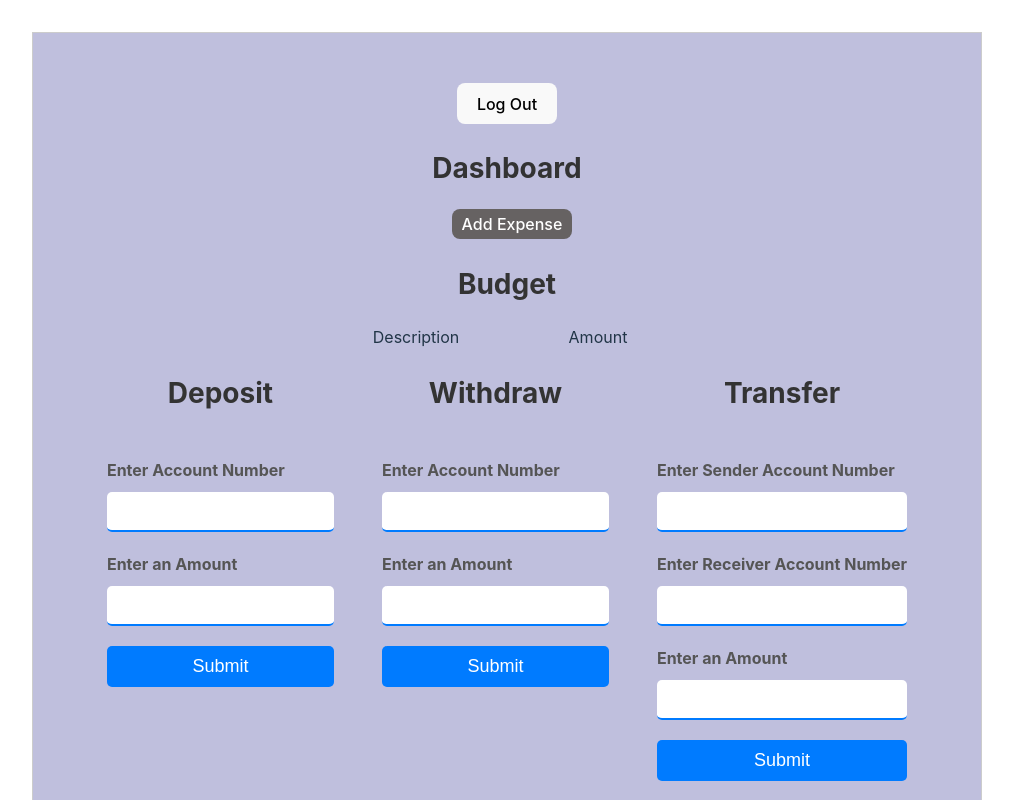
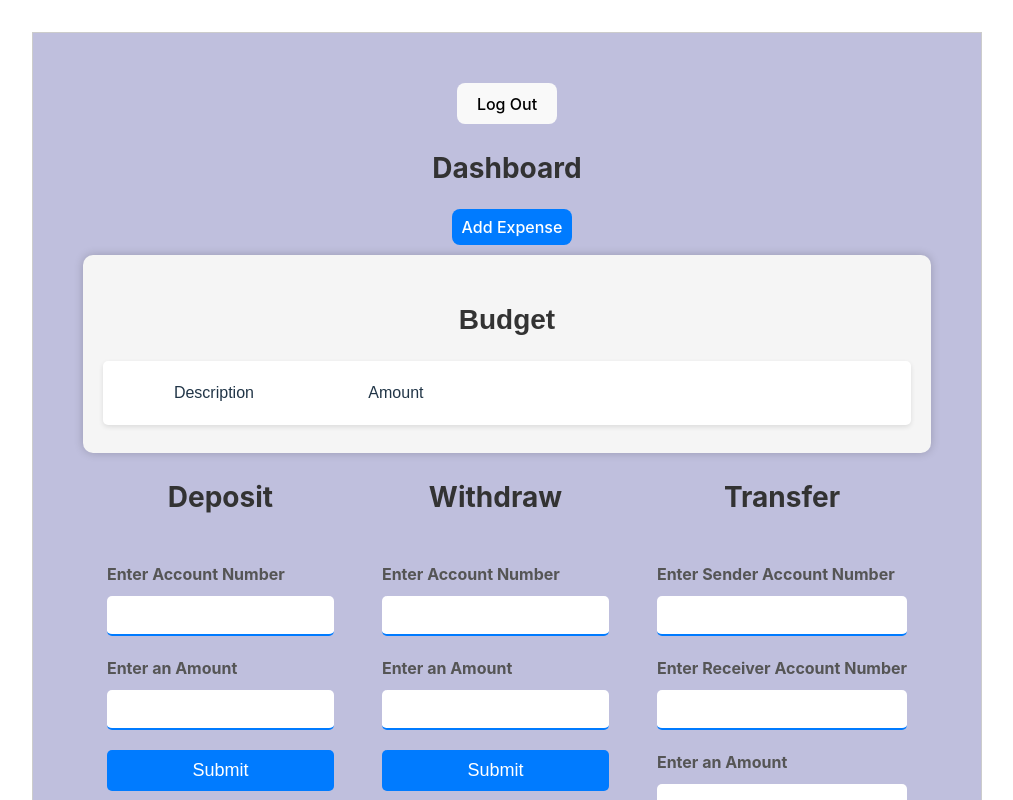
Before and after one commit to Amieldat/my-banking-app, a React (Vite) app: page /dashboard in a window 1280 px wide. Shown: the top 800 px of the page, without its empty margins (123-1136 px from the left). Built offline with nearby package versions, Linux system fonts and the light colour scheme.

Commit message:
Update and added css design

```diff
--- a/src/assets/css/Global.css
+++ b/src/assets/css/Global.css
@@ -142,10 +142,27 @@ body.modal-open {
   }
 
   .addExpense-button {
-    background-color: #666262;
+    background-color: #007bff;
     color: #ffffff;
     border: none;
-    padding: 5px 10px;
+    padding: 8px 10px;
     margin-left: 10px;
+    margin-bottom: 10px;
     cursor: pointer;
   }
+
+.logout-button-container {
+  display: flex;
+  justify-content: flex-end;
+  margin-right: 20px;
+}
+
+.logout-button {
+  background-color:#007bff;
+  color: white;
+  border: none;
+  padding: 10px 20px;
+  cursor: pointer;
+  border-radius: 5px;
+  font-size: 16px;
+}
--- a/src/assets/css/Universal.css
+++ b/src/assets/css/Universal.css
@@ -1,9 +1,72 @@
-/* for Budget.css */
+/* Budget.css */
+#budget {
+  font-family: Arial, sans-serif;
+  background-color: #f5f5f5;
+  padding: 20px;
+  border-radius: 10px;
+  box-shadow: 0px 0px 10px rgba(0, 0, 0, 0.2);
+}
+
+h2 {
+  color: #333;
+}
+
+#budget-table {
+  margin-top: 20px;
+}
+
+#budget-table > div {
+  display: flex;
+  align-items: center;
+  padding: 20px;
+  background-color: white;
+  border-radius: 5px;
+  margin-bottom: 8px;
+  box-shadow: 0px 2px 5px rgba(0, 0, 0, 0.1);
+}
+
+.description {
+  flex: 2;
+  font-weight: bold;
+  color: #333;
+  padding-right: 10px;
+}
+
+.amount {
+  flex: 1; /* Take up less space */
+  font-style: italic;
+  color: #007bff;
+  font-size: 18px;
+  padding-left: 10px;
+}
+
 .delete-button {
-  background-color: rgb(61, 59, 59);
-  color: #ffffff;
+  background-color: #ff4444;
+  color: white;
   border: none;
+  border-radius: 50%;
+  cursor: pointer;
+  font-size: 20px;
   padding: 5px 10px;
-  margin-left: 10px;
+  transition: background-color 0.3s ease;
+}
+
+.delete-button:hover {
+  background-color: #ff0000;
+}
+
+.reset-button {
+  background-color: #007bff;
+  color: white;
+  border: none;
+  border-radius: 5px;
   cursor: pointer;
+  font-size: 16px;
+  padding: 10px 20px;
+  margin-top: 20px;
+  transition: background-color 0.3s ease;
 }
+
+.reset-button:hover {
+  background-color: #0056b3;
+}
```
